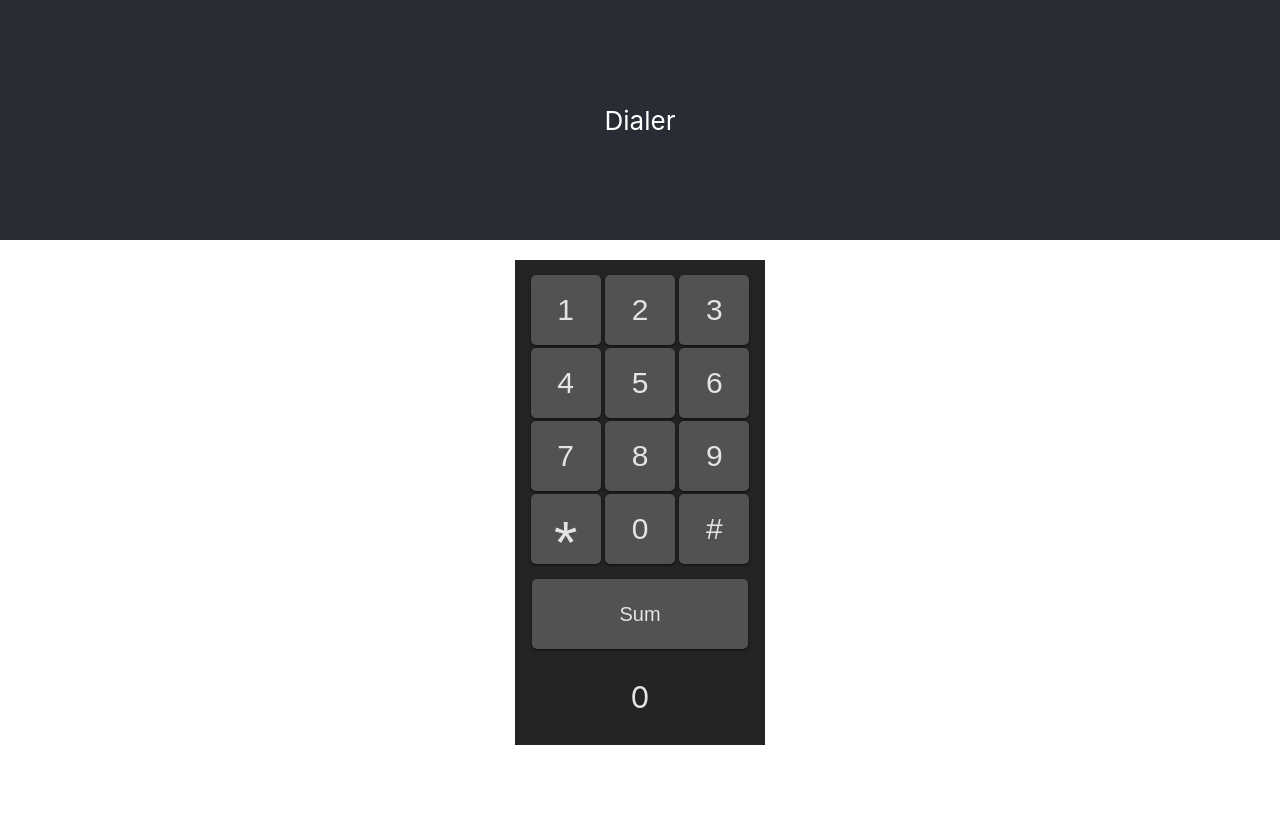
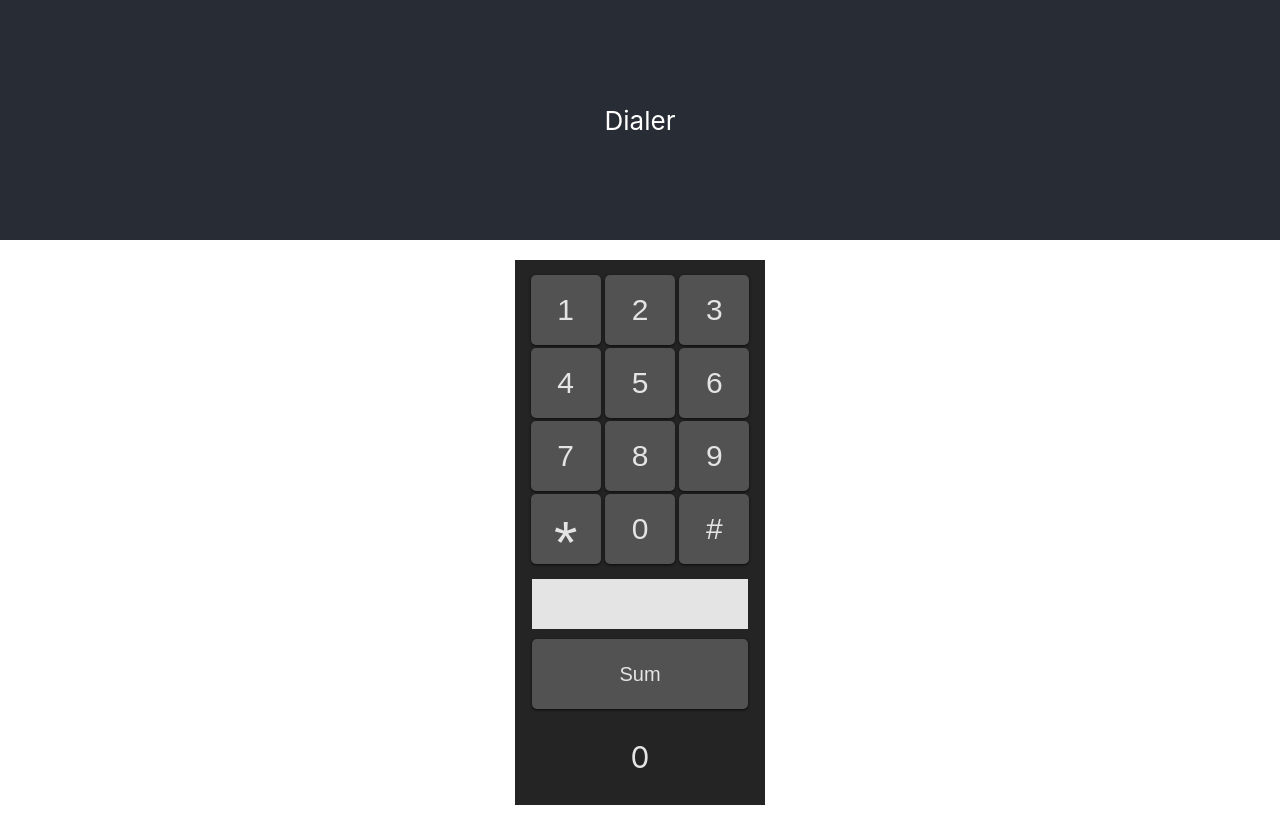
Before and after one commit to Smelbows/typescript-dialer, a React (Create React App) app: page / in a window 1280 px wide. Before the commit the page ends 800 px from the top, so only its background shows below. Built offline with nearby package versions, Linux system fonts and the light colour scheme.

Commit message:
added output display and changed from useEffect to onClick function

```diff
--- a/src/App.css
+++ b/src/App.css
@@ -76,3 +76,11 @@
   color: #e5e4e4;
   font-size: 30px;
 }
+
+.output-display {
+  background-color: #e5e4e4;
+  color: #242424;
+  width: 216px;
+  height: 50px;
+  margin-bottom: 10px;
+}
--- a/src/App.tsx
+++ b/src/App.tsx
@@ -14,13 +14,27 @@ const sumDigits = (values: DialerValue[]): number => {
   return digits.reduce((partialSum, a) => partialSum + a, 0);
 };
 
+const outputDisplay = (values: DialerValue[]): string => {
+  return values.join('+');
+};
+
 export const App = () => {
   const [output, setOutput] = useState<DialerValue[]>([]);
   const [outputSum, setOutputSum] = useState(0);
 
-  useEffect(() => {
+  // useEffect(() => {
+  //   setOutput([]);
+  // }, [outputSum]);
+  // useEffect taken away and onSum given directly to
+  // the onClick function. When I added the outputDisplay,
+  // I realised that the effect wasn't taking place every click,
+  // if the value of the sum hadn't changed. The sums were still
+  // accurate but the array was not emptying as outputSum hadn't changed.
+
+  const onSum = () => {
+    setOutputSum(sumDigits(output));
     setOutput([]);
-  }, [outputSum]);
+  };
 
   const handleDialerClick = (value: DialerValue) => {
     setOutput([...output, value]);
@@ -41,10 +55,10 @@ export const App = () => {
             />
           ))}
         </div>
-        <button
-          className="button sum"
-          onClick={() => setOutputSum(sumDigits(output))}
-        >
+        <div className="output-display">
+          <p>{outputDisplay(output)}</p>
+        </div>
+        <button className="button sum" onClick={onSum}>
           Sum
         </button>
         <p className="output-sum">{outputSum}</p>
```
